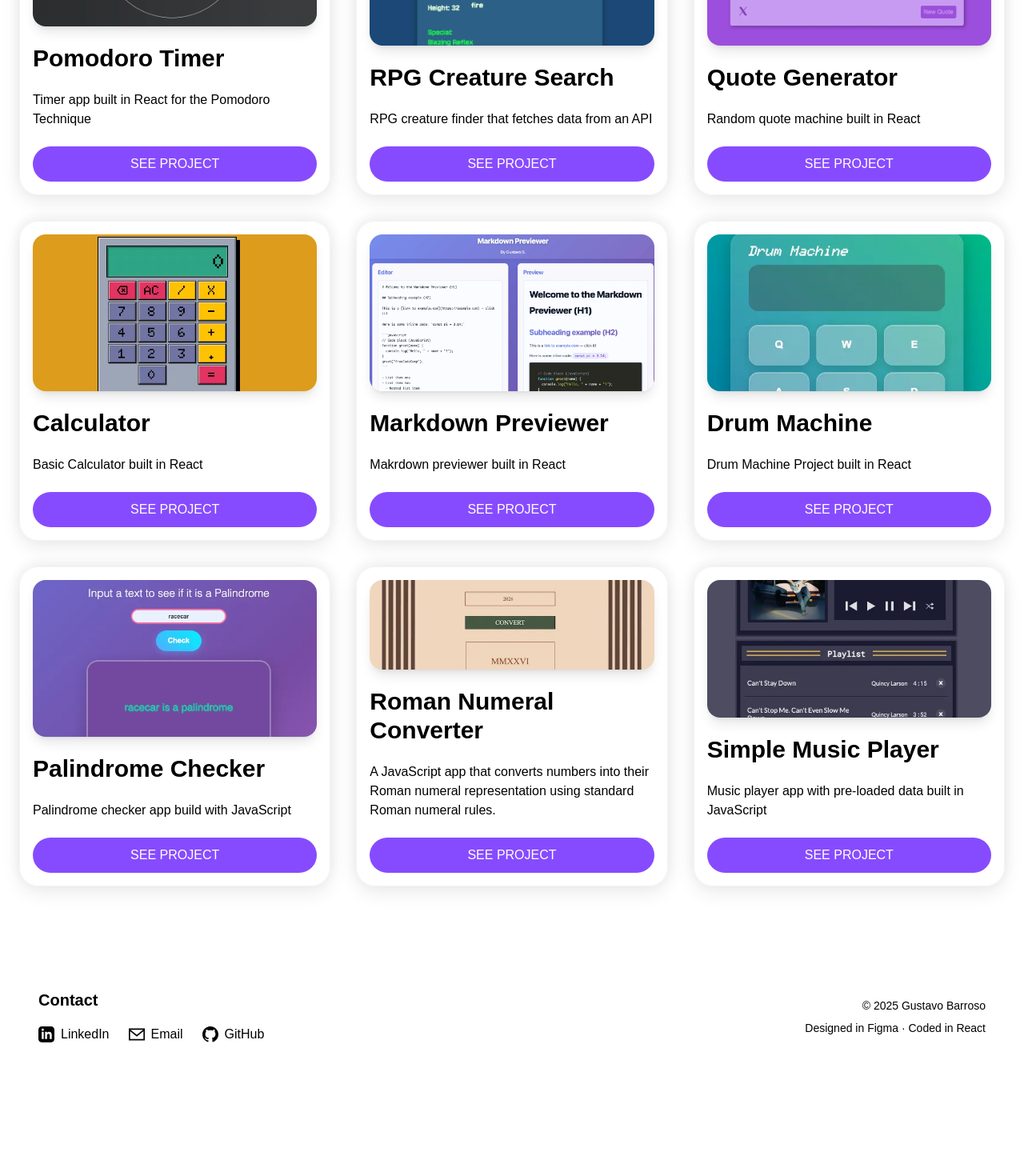
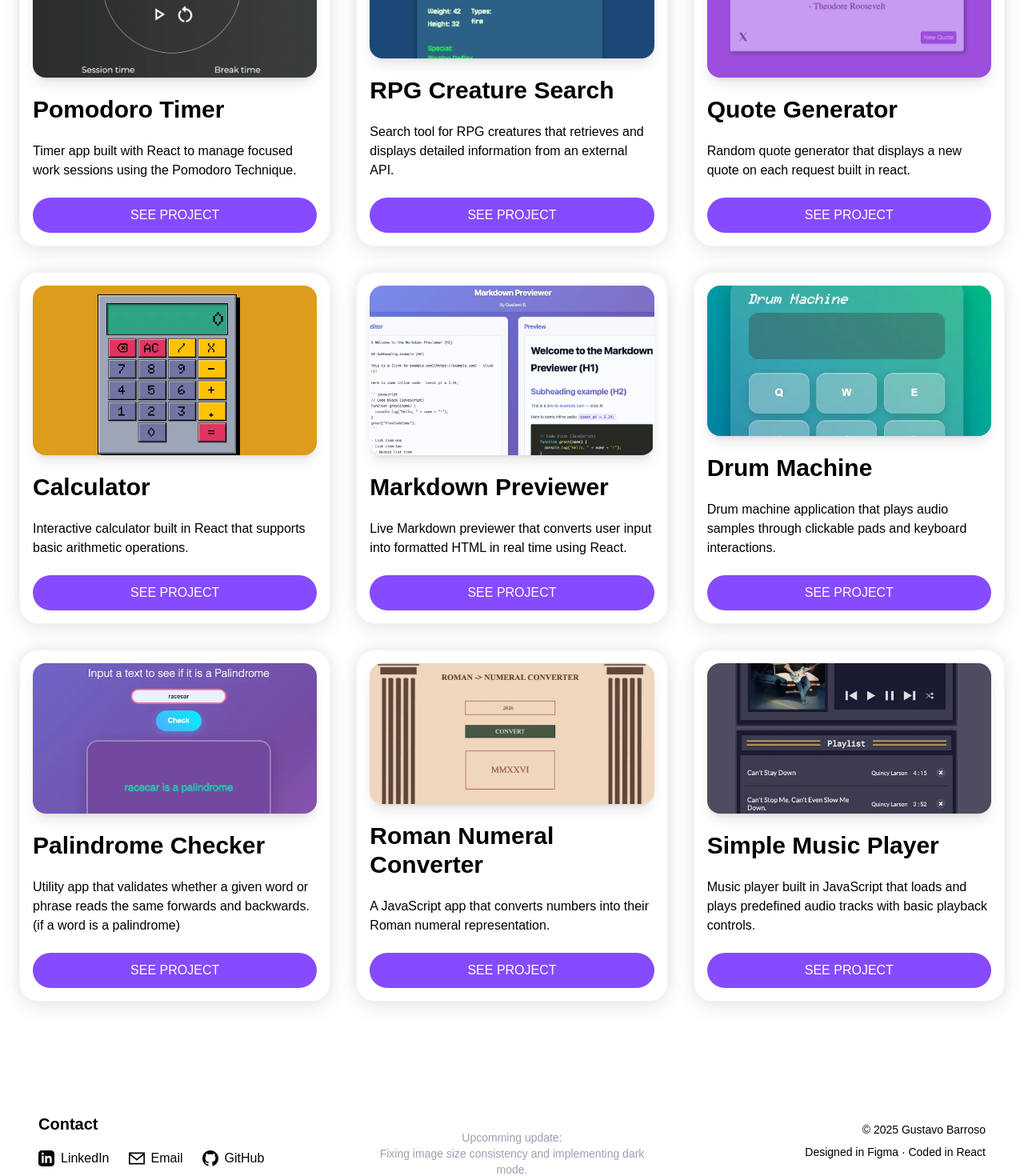
Before and after one commit to 5napy/personal-website, a React (Vite) app: page / in a window 1280 px wide. Shown: the part 1660-3130 px from the top of the page at 80% size. Before the commit the page ends 3014 px from the top, so only its background shows below. Built offline with nearby package versions, Linux system fonts and the light colour scheme; a web font is replaced by a local one.

Commit message:
adjusted project cards and added upcomming features section to the footer

```diff
--- a/src/components/Footer.jsx
+++ b/src/components/Footer.jsx
@@ -4,7 +4,7 @@ function Footer(){
 
     return(
       <footer id="contact" className="bg-white text-black rounded-xl p-8 sm:p-8 md:p-12 lg:p-12 w-full">
-        <div className="flex flex-row justify-between items-center gap-18">
+        <div className="flex flex-row justify-between items-center gap-8">
           {/* Left Section */}
           <div className="flex-1">
             <h2 className="text-xl font-semibold mb-4">Contact</h2>
@@ -46,8 +46,13 @@ function Footer(){
             </div>
           </div>
 
+          {/* Middle Section */}
+          <div className="text-center flex-1" >
+            <p className="text-sm text-gray-400 mt-8">Upcomming update: <br/>Fixing image size consistency and implementing dark mode.</p>
+          </div>
+
           {/* Right Section */}
-          <div className="text-right">
+          <div className="text-right flex-1" >
             <div className="text-black text-sm mb-2">© 2025 Gustavo Barroso</div>
             <div className="text-black text-sm">
               Designed in Figma · Coded in React
--- a/src/components/ProjectCards.jsx
+++ b/src/components/ProjectCards.jsx
@@ -3,7 +3,7 @@
 
 function ProjectCard({ title, description, link, image}){
     return(
-        <article id="projectCard " className="h-[400px] flex flex-col gap-[22px] border border-gray-100 p-4 rounded-3xl
+        <article id="projectCard " className="h-[440px] flex flex-col gap-[22px] border border-gray-100 p-4 rounded-3xl
         transition-all duration-200 hover:scale-[1.02] shadow-[0_-4px_16px_rgba(0,0,0,0.06),0_8px_24px_rgba(0,0,0,0.08)]
         ">
       <div className="h-64 w-full overflow-hidden shadow-lg rounded-2xl">
--- a/src/components/ProjectsSection.jsx
+++ b/src/components/ProjectsSection.jsx
@@ -14,7 +14,7 @@ function Projects() {
           </h2>
           <p className="max-w-2xl text-gray-600">
             A selection of my personal and learning projects using React,
-            JavaScript, and modern UI design.
+            JavaScript, and modern UI design. <br/>Responsive design available in most of them.
           </p>
         </header>
 
--- a/src/data/projectsData.js
+++ b/src/data/projectsData.js
@@ -15,28 +15,28 @@ const projects = [
   {
     id: 1,
     title: "Pomodoro Timer",
-    description: "Timer app built in React for the Pomodoro Technique",
+    description: "Timer app built with React to manage focused work sessions using the Pomodoro Technique.",
     link: "https://5napy.github.io/pomodoro-clock",
     image: pomodoroImg,
   },
       {
     id: 2,
     title: "RPG Creature Search",
-    description: "RPG creature finder that fetches data from an API",
+    description: "Search tool for RPG creatures that retrieves and displays detailed information from an external API.",
     link: "https://5napy.github.io/rpg-creature-finder/",
     image: rpgCreature,
   },
   {
     id: 3,
     title: "Quote Generator",
-    description: "Random quote machine built in React",
+    description: "Random quote generator that displays a new quote on each request built in react.",
     link: "https://5napy.github.io/Random-quote-machine",
     image: quoteImg,
   },
   {
     id: 4,
     title: "Calculator",
-    description: "Basic Calculator built in React",
+    description: "Interactive calculator built in React that supports basic arithmetic operations.",
     link: "https://5napy.github.io/calculator-fcc",
     image: calculatorImg,
 
@@ -44,35 +44,35 @@ const projects = [
   {
     id: 5,
     title: "Markdown Previewer",
-    description: "Makrdown previewer built in React",
+    description: "Live Markdown previewer that converts user input into formatted HTML in real time using React.",
     link: "https://5napy.github.io/markdown-previewer-fcc",
     image: markdownImg,
   },
   {
     id: 6,
     title: "Drum Machine",
-    description: "Drum Machine Project built in React",
+    description: "Drum machine application that plays audio samples through clickable pads and keyboard interactions.",
     link: "https://5napy.github.io/drum-machine-fcc/",
     image: drumMachine,
   },
   {
     id: 7,
     title: "Palindrome Checker",
-    description: "Palindrome checker app build with JavaScript",
+    description: "Utility app that validates whether a given word or phrase reads the same forwards and backwards. (if a word is a palindrome)",
     link: "https://5napy.github.io/palindrome-checker/",
     image: palindromeChecker,
   },
   {
     id: 8,
     title: "Roman Numeral Converter",
-    description: "A JavaScript app that converts numbers into their Roman numeral representation using standard Roman numeral rules.",
+    description: "A JavaScript app that converts numbers into their Roman numeral representation.",
     link: "https://5napy.github.io/roman-numeral-converter/",
     image: romanNumeral,
   },
     {
     id: 9,
     title: "Simple Music Player",
-    description: "Music player app with pre-loaded data built in JavaScript",
+    description: "Music player built in JavaScript that loads and plays predefined audio tracks with basic playback controls.",
     link: "https://5napy.github.io/simple-music-player/",
     image: musicPlayer,
   },
```
Also changed, not shown: src/data/roman_numeral.webp.
